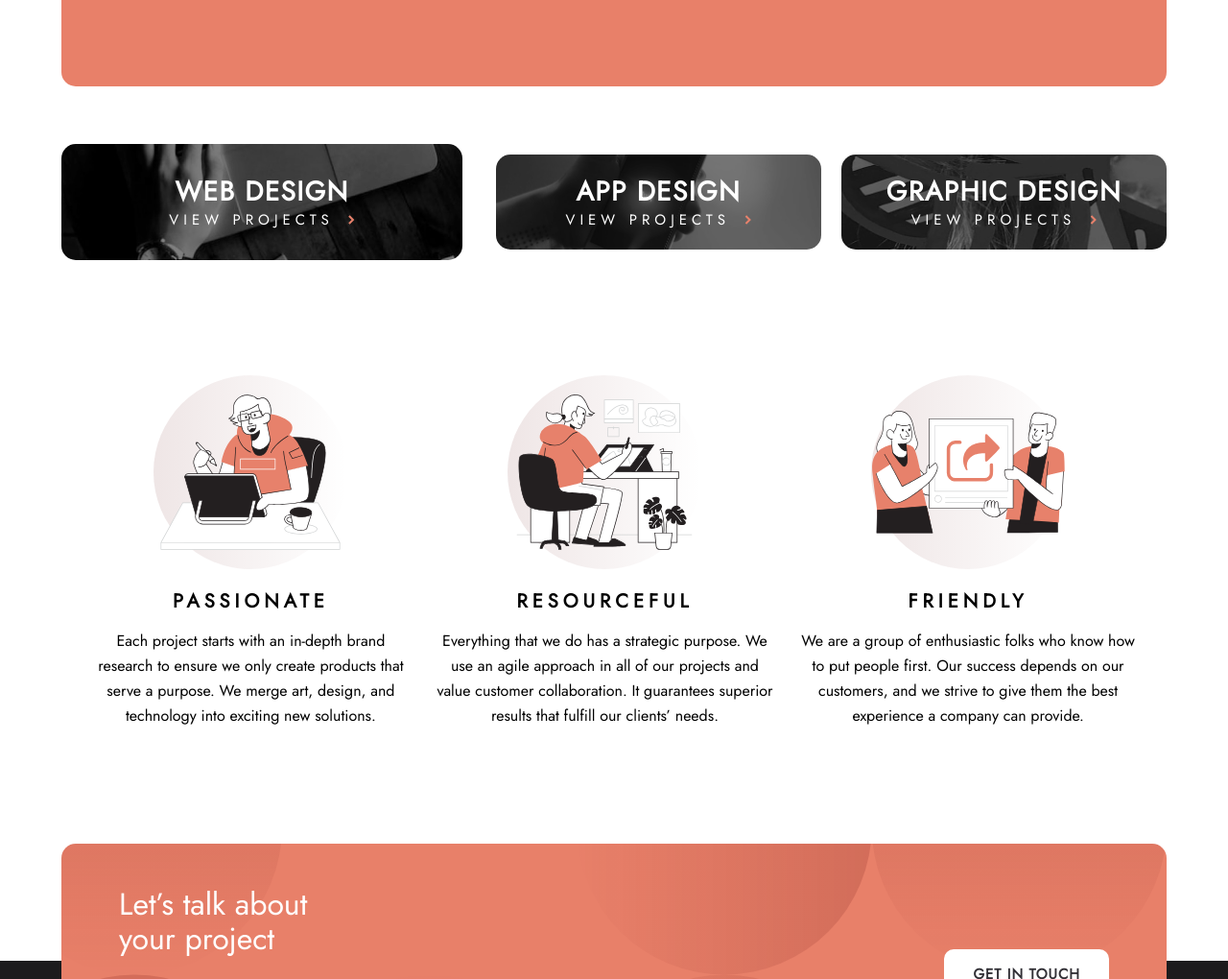
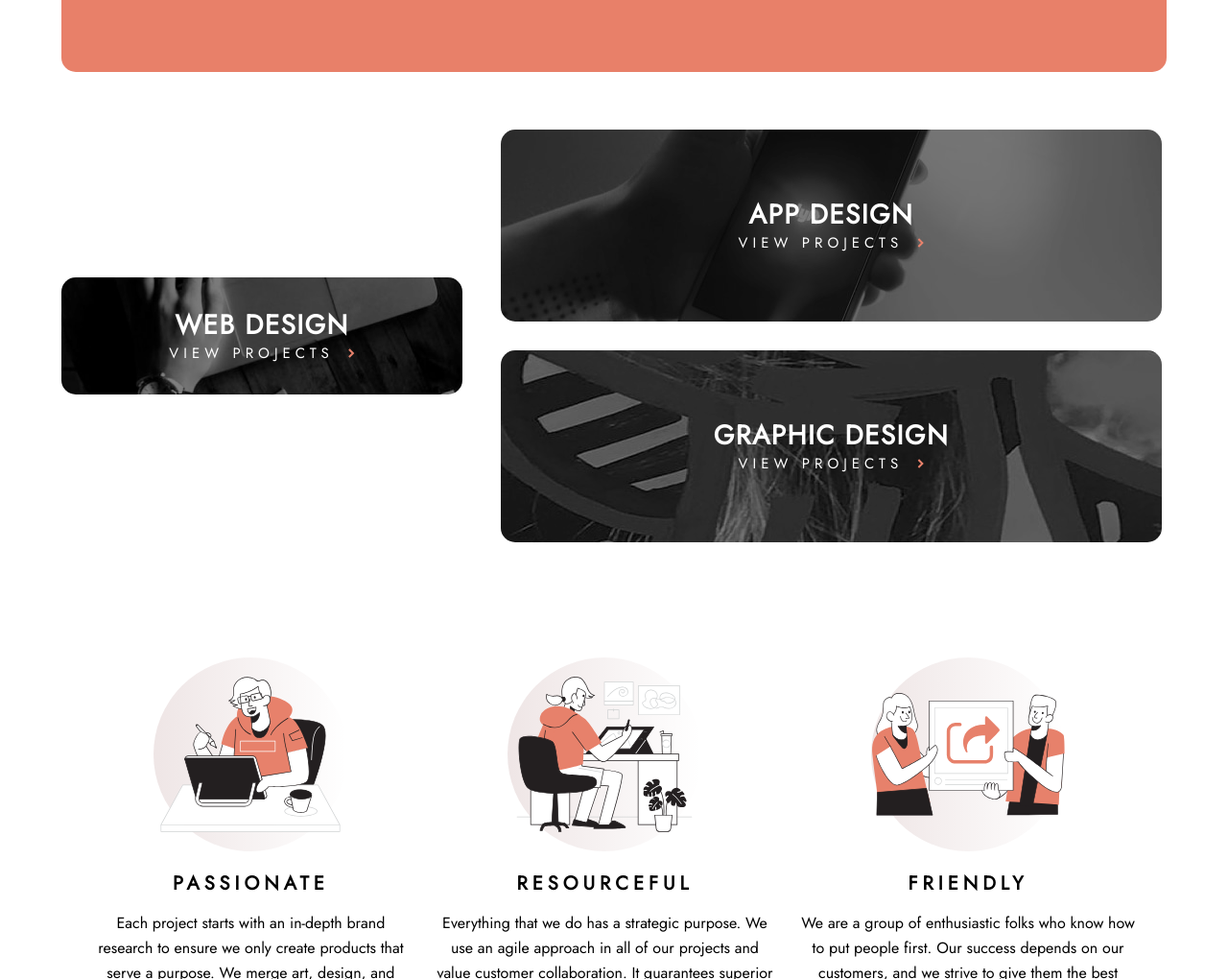
Before and after one commit to JulianIfesiokwu/Designo-multi-page-website, a website: page index.html in a window 1280 px wide. Shown: the part 800-1820 px from the top of the page at 96% size. Drawn offline with Linux system fonts and the light colour scheme.

Commit message:
added more functionality to site

```diff
--- a/index.html
+++ b/index.html
@@ -68,7 +68,7 @@
             </div>
           </div>
         </div>
-        <div class="column-two">
+        <div class="column-two desktop-view">
           <div class="services__app">
             <picture>
               <source media="(min-width: 1024)" srcset="./assets/home/desktop/image-app-design.jpg">
--- a/stylesheets/_about.scss
+++ b/stylesheets/_about.scss
@@ -38,7 +38,6 @@
 .talent {
     display: flex;
     flex-direction: column;
-    width: 100%;
 }
 
 .talent__photo {
--- a/stylesheets/_responsive.scss
+++ b/stylesheets/_responsive.scss
@@ -42,7 +42,7 @@
     .main {
         .landing__complex {
             margin: 0 auto;
-            margin-top: 6rem;
+            margin-top: 5rem;
             width: 90%;
             height: 120vh;
             border-radius: 15px;
@@ -170,6 +170,7 @@
     // Web design, app design and graphic design
     .landing {
         margin: 0 auto;
+        margin-top: 5rem;
         width: 95%;
         border-radius: 15px;
         background: $peach url(../assets/shared/desktop/bg-pattern-small-circle.svg) no-repeat left/60%;
@@ -194,6 +195,7 @@
         width: 95%;
         border-radius: 15px;
         margin-bottom: 3rem;
+        margin-top: 6rem;
 
         .about__desc {
             background: $peach url(../assets/shared/desktop/bg-pattern-small-circle.svg) no-repeat left/60%;
@@ -275,6 +277,10 @@
     }
 
     // Locations Page
+
+    .locations {
+        margin-top: 5rem;
+    }
     .canada {
         margin: 0 auto;
         width: 95%;
@@ -389,6 +395,7 @@
             border-radius: 15px;
             text-align: initial;
             padding: 4rem;
+            margin-top: 6rem;
 
             .contact-content {
                 width: 95%;
@@ -410,7 +417,6 @@
 
         .header {
             padding: 1rem 4rem;
-
         }
 
         .main {
@@ -418,7 +424,6 @@
 
             .landing {
                 width: 100%;
-                margin-top: 5rem;
             }
 
             .landing__complex {
@@ -460,6 +465,10 @@
                     display: flex;
                     flex-direction: row;
                     gap: 3%;
+                }
+
+                .desktop-view {
+                    flex-direction: column;
                 }
             }
 
@@ -689,9 +698,9 @@
 
                 }
 
-                .contact__form {
-                    width: 70%;
-                    // flex: 50%;
+                .contact__us {
+                    width: 100%;
+                    flex: 2;
                 }
 
             }
--- a/stylesheets/main.scss
+++ b/stylesheets/main.scss
@@ -16,8 +16,7 @@
 }
 
 .header {
-
-    padding: 2rem;
+    padding: 1rem 2rem;
     display: flex;
     justify-content: space-between;
     z-index: 12;
@@ -43,7 +42,7 @@
 
 .mobile-view {
     position: absolute;
-    top: 6rem;
+    top: 5rem;
     left: 0;
     background-color: black;
     color: $white;
@@ -86,12 +85,13 @@
     width: 100%;
     z-index: 10;
     background-color: rgba(0, 0, 0, 0.6);
-    transition: height ease-in-out 1000ms;
+    transition: height ease-in-out 700ms;
 }
 
 .main {
     margin-top: 5rem;
 }
+
 .landing__complex {
     background: $peach url(../assets/shared/desktop/bg-pattern-small-circle.svg) no-repeat left/170%;
     color: $white;
@@ -206,6 +206,11 @@
     flex-direction: column;
     justify-content: center;
     align-items: center;
+}
+
+.services__app:hover, .services__web:hover, .services__graphic:hover {
+    cursor: pointer;
+    background: black;
 }
 
 .details {
```
Also changed, not shown: stylesheets/main.css, 1 other file.
